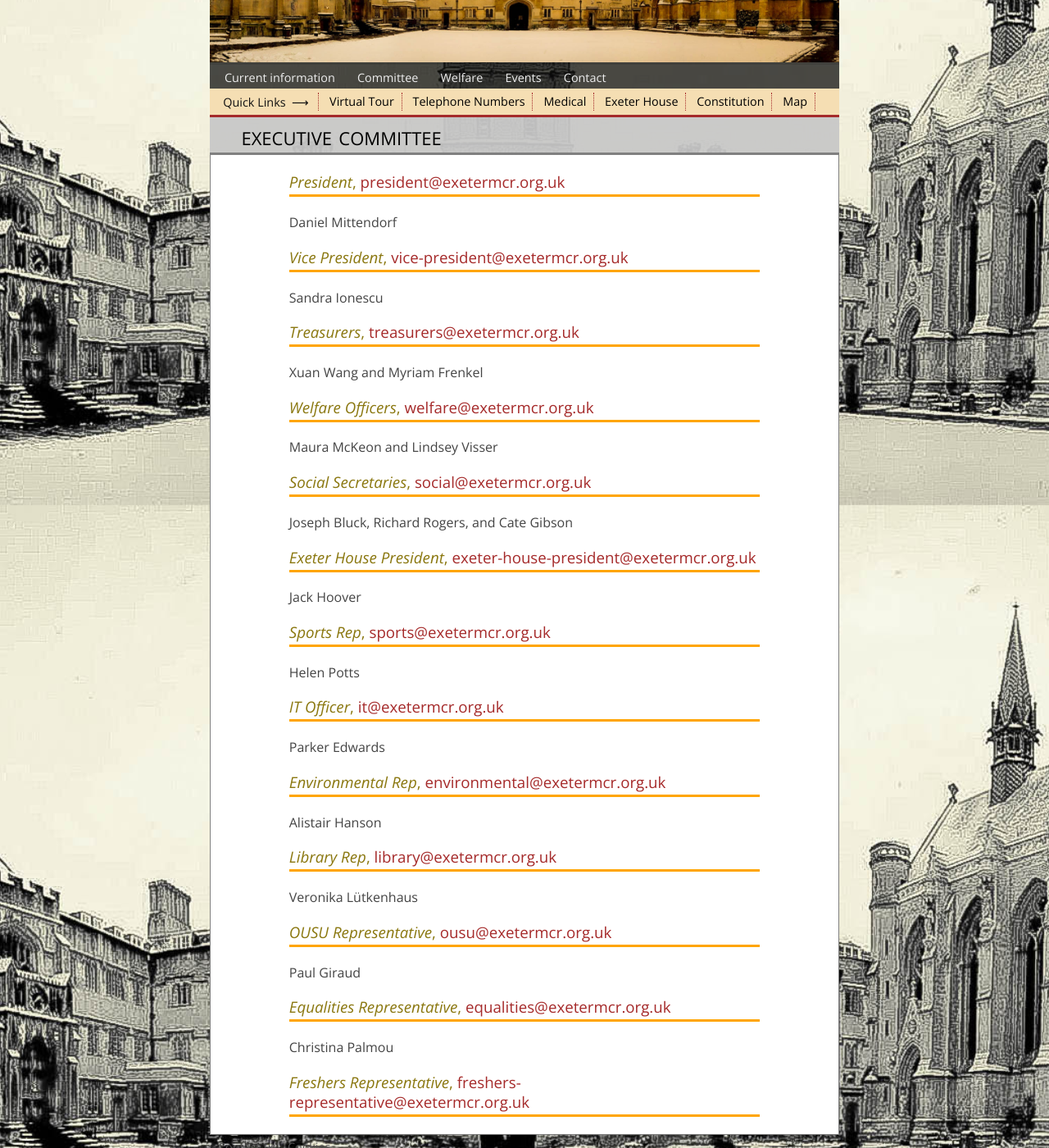
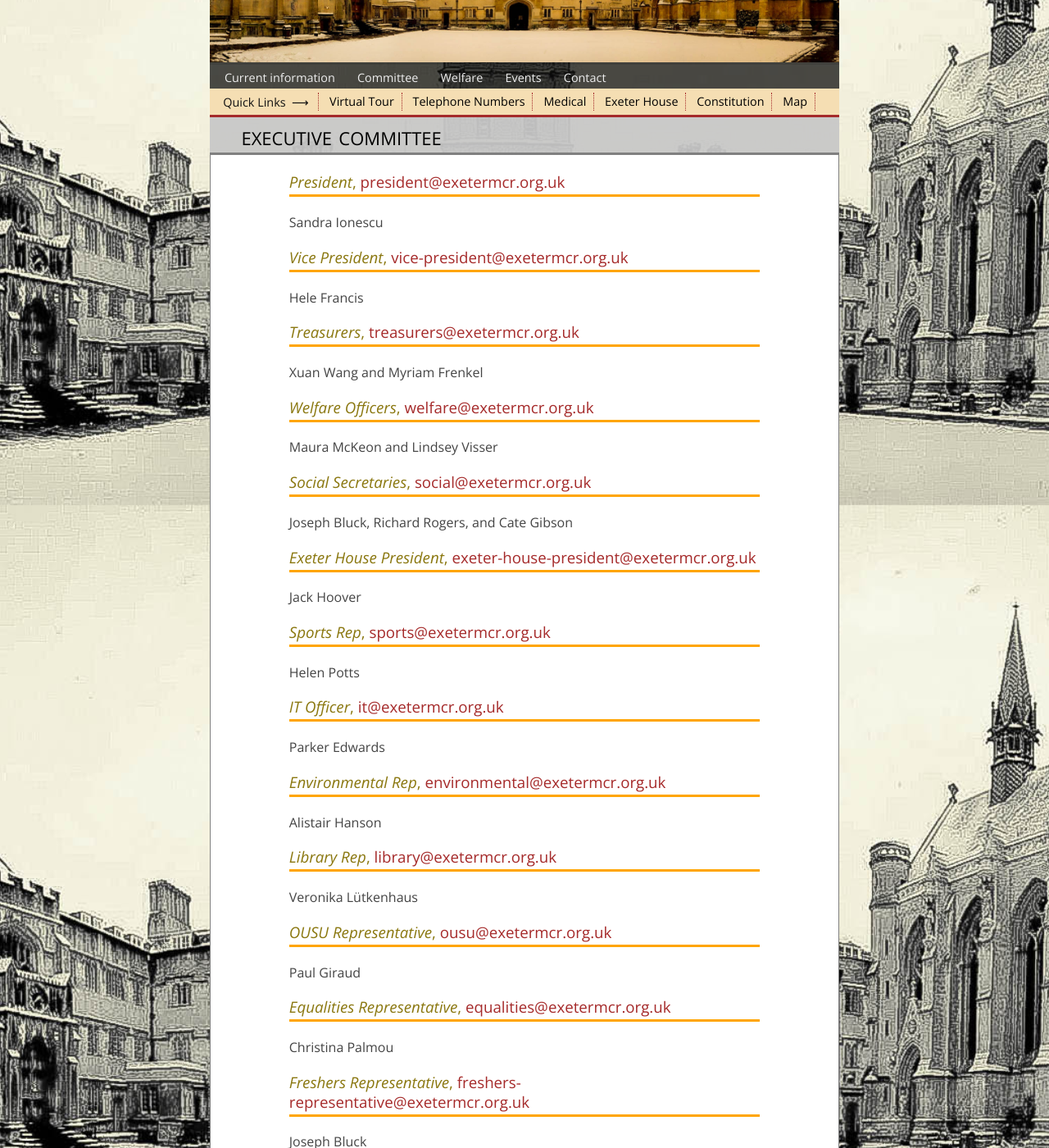
Before and after one commit to exetermcr/exetermcr.github.io, a Jekyll site: the page built from committee.markdown, in a window 1280 px wide and 1400 px high, scrolled down 284 px. Shown: the whole window at 82% size. Built offline with Jekyll 4.4.1, drawn with Linux system fonts in a browser that asks for light colours.

Commit message:
President update + Freshers rep.

```diff
--- a/committee.markdown
+++ b/committee.markdown
@@ -4,11 +4,11 @@ title: Executive Committee
 ---
 ### *President*, <president@exetermcr.org.uk>
 
-Daniel Mittendorf
+Sandra Ionescu
 
 ### *Vice President*, <mailto:vice-president@exetermcr.org.uk>
 
-Sandra Ionescu
+Hele Francis
 
 ### *Treasurers*, <mailto:treasurers@exetermcr.org.uk>
 
@@ -51,3 +51,5 @@ Paul Giraud
 Christina Palmou
 
 ### *Freshers Representative*, <mailto:freshers-representative@exetermcr.org.uk>
+
+Joseph Bluck
```
